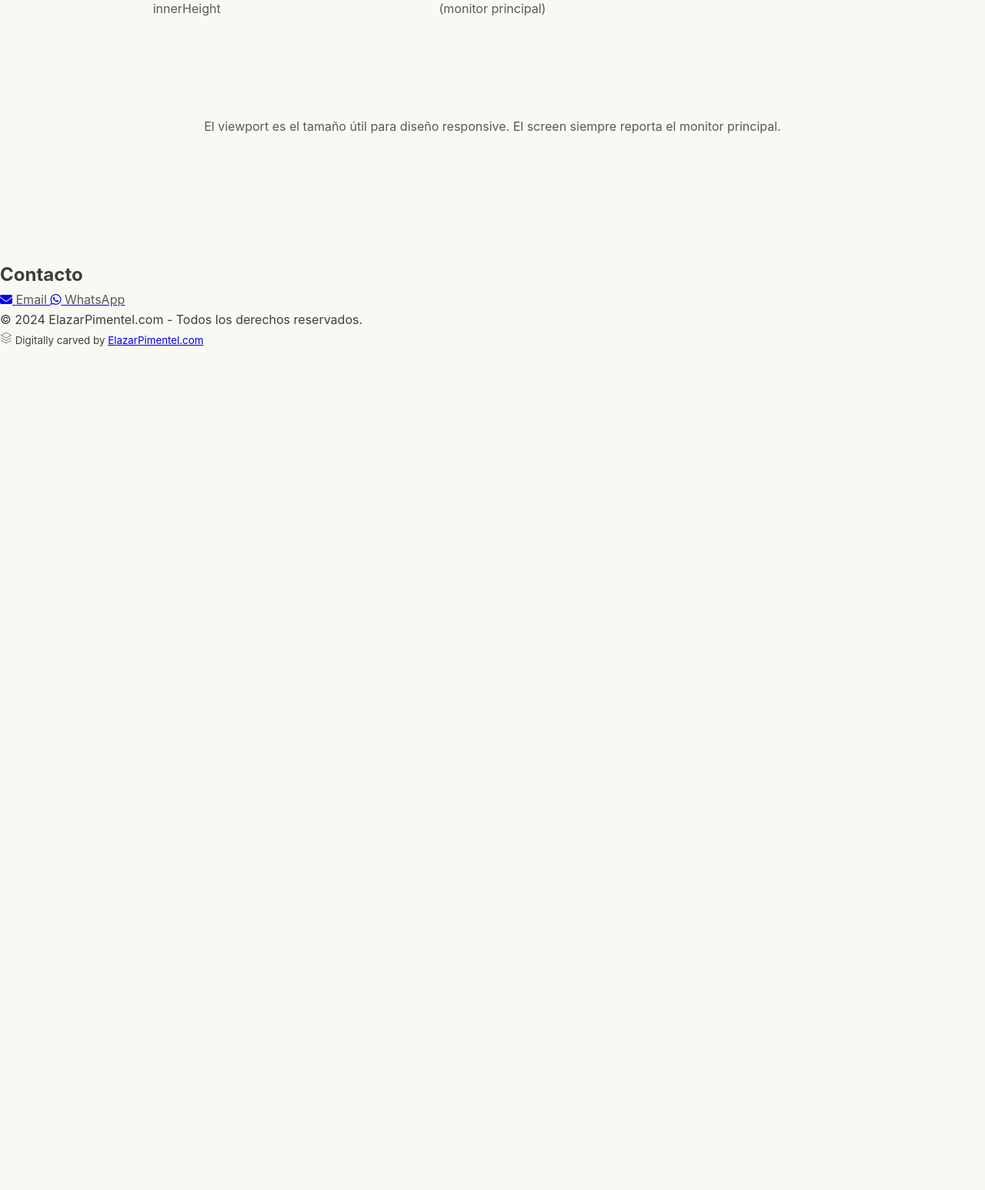
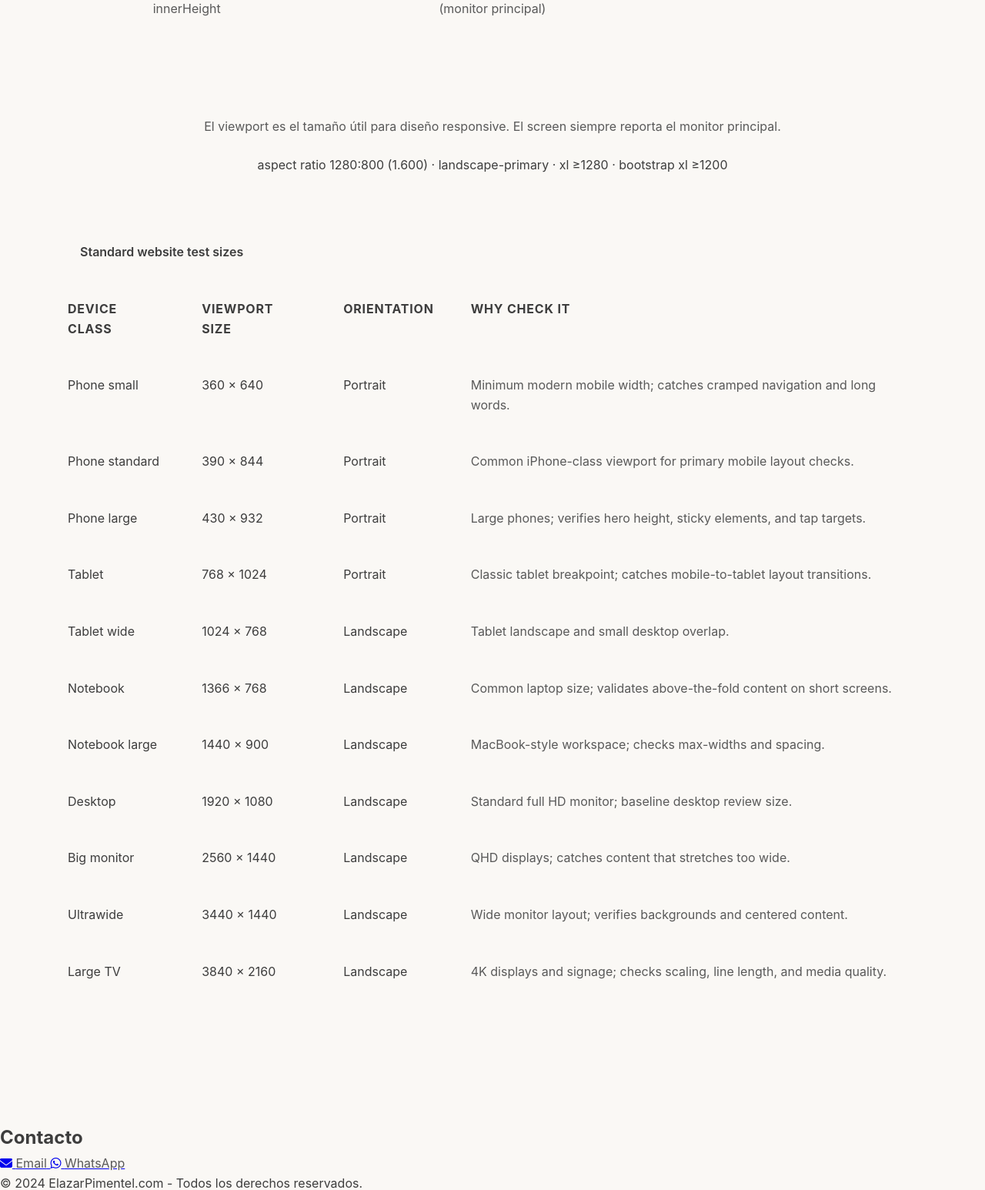
Before and after one commit to ElazarPimentel/pensanta.com, a PHP site: page /public_html/size/index.html in a window 1280 px wide. Shown: the part 547-2093 px from the top of the page at 77% size. Before the commit the page ends 997 px from the top, so only its background shows below. Run offline with PHP 8.4, Linux system fonts and the light colour scheme.

Commit message:
2026-04-25-0051 add screen size reference table

```diff
--- a/en/index.html
+++ b/en/index.html
@@ -469,7 +469,7 @@
   <div class="footer-container">
     <div class="footer-main">
       <div class="footer-brand"><span class="logo-mark">P</span><span class="footer-tagline">Professional web development in Buenos Aires</span></div>
-      <span class="footer-version" aria-label="Website version">v1</span>
+      <span class="version">v1.0.1</span>
       <nav class="footer-links" aria-label="Footer navigation">
         <a href="#services">Services</a>
         <a href="#portfolio">Portfolio</a>
--- a/index.html
+++ b/index.html
@@ -469,7 +469,7 @@
   <div class="footer-container">
     <div class="footer-main">
       <div class="footer-brand"><span class="logo-mark">P</span><span class="footer-tagline">Desarrollo web profesional en Buenos Aires</span></div>
-      <span class="footer-version" aria-label="Website version">v1</span>
+      <span class="version">v1.0.1</span>
       <nav class="footer-links" aria-label="Enlaces del pie de página">
         <a href="#servicios">Servicios</a>
         <a href="#portfolio">Portfolio</a>
--- a/public_html/size/index.html
+++ b/public_html/size/index.html
@@ -81,6 +81,74 @@
             text-align: center;
             margin-top: var(--space-lg);
         }
+
+        .viewport-context {
+            font-family: var(--font-family-mono);
+            font-size: var(--font-size-sm);
+            color: var(--color-text-secondary);
+            text-align: center;
+            margin: var(--space-md) 0 var(--space-xl);
+        }
+
+        .reference-table-wrap {
+            overflow-x: auto;
+            border: 1px solid var(--color-border-secondary);
+            border-radius: var(--radius-lg);
+            background: var(--color-surface-elevated);
+        }
+
+        .reference-table {
+            width: 100%;
+            min-width: 680px;
+            border-collapse: collapse;
+            font-size: var(--font-size-sm);
+        }
+
+        .reference-table caption {
+            padding: var(--space-md) var(--space-lg);
+            color: var(--color-text-primary);
+            font-size: var(--font-size-base);
+            font-weight: 600;
+            text-align: left;
+            caption-side: top;
+        }
+
+        .reference-table th,
+        .reference-table td {
+            padding: var(--space-md);
+            border-top: 1px solid var(--color-border-primary);
+            text-align: left;
+            vertical-align: top;
+        }
+
+        .reference-table th {
+            color: var(--color-text-primary);
+            background: var(--color-surface);
+            font-size: var(--font-size-xs);
+            letter-spacing: 0.05em;
+            text-transform: uppercase;
+        }
+
+        .reference-table td:first-child,
+        .reference-table td:nth-child(2) {
+            color: var(--color-text-primary);
+            font-family: var(--font-family-mono);
+            white-space: nowrap;
+        }
+
+        .reference-table td:last-child {
+            color: var(--color-text-muted);
+        }
+
+        @media (max-width: 767px) {
+            .tool-section {
+                padding: var(--space-lg);
+            }
+
+            .reference-table {
+                min-width: 620px;
+            }
+        }
     </style>
 </head>
 
@@ -141,6 +209,89 @@
                 </div>
 
                 <p class="size-note">El viewport es el tamaño útil para diseño responsive. El screen siempre reporta el monitor principal.</p>
+                <p class="viewport-context" id="viewport-context">aspect ratio -- · -- · -- · --</p>
+
+                <div class="reference-table-wrap">
+                    <table class="reference-table">
+                        <caption>Standard website test sizes</caption>
+                        <thead>
+                            <tr>
+                                <th scope="col">Device class</th>
+                                <th scope="col">Viewport size</th>
+                                <th scope="col">Orientation</th>
+                                <th scope="col">Why check it</th>
+                            </tr>
+                        </thead>
+                        <tbody>
+                            <tr>
+                                <td>Phone small</td>
+                                <td>360 × 640</td>
+                                <td>Portrait</td>
+                                <td>Minimum modern mobile width; catches cramped navigation and long words.</td>
+                            </tr>
+                            <tr>
+                                <td>Phone standard</td>
+                                <td>390 × 844</td>
+                                <td>Portrait</td>
+                                <td>Common iPhone-class viewport for primary mobile layout checks.</td>
+                            </tr>
+                            <tr>
+                                <td>Phone large</td>
+                                <td>430 × 932</td>
+                                <td>Portrait</td>
+                                <td>Large phones; verifies hero height, sticky elements, and tap targets.</td>
+                            </tr>
+                            <tr>
+                                <td>Tablet</td>
+                                <td>768 × 1024</td>
+                                <td>Portrait</td>
+                                <td>Classic tablet breakpoint; catches mobile-to-tablet layout transitions.</td>
+                            </tr>
+                            <tr>
+                                <td>Tablet wide</td>
+                                <td>1024 × 768</td>
+                                <td>Landscape</td>
+                                <td>Tablet landscape and small desktop overlap.</td>
+                            </tr>
+                            <tr>
+                                <td>Notebook</td>
+                                <td>1366 × 768</td>
+                                <td>Landscape</td>
+                                <td>Common laptop size; validates above-the-fold content on short screens.</td>
+                            </tr>
+                            <tr>
+                                <td>Notebook large</td>
+                                <td>1440 × 900</td>
+                                <td>Landscape</td>
+                                <td>MacBook-style workspace; checks max-widths and spacing.</td>
+                            </tr>
+                            <tr>
+                                <td>Desktop</td>
+                                <td>1920 × 1080</td>
+                                <td>Landscape</td>
+                                <td>Standard full HD monitor; baseline desktop review size.</td>
+                            </tr>
+                            <tr>
+                                <td>Big monitor</td>
+                                <td>2560 × 1440</td>
+                                <td>Landscape</td>
+                                <td>QHD displays; catches content that stretches too wide.</td>
+                            </tr>
+                            <tr>
+                                <td>Ultrawide</td>
+                                <td>3440 × 1440</td>
+                                <td>Landscape</td>
+                                <td>Wide monitor layout; verifies backgrounds and centered content.</td>
+                            </tr>
+                            <tr>
+                                <td>Large TV</td>
+                                <td>3840 × 2160</td>
+                                <td>Landscape</td>
+                                <td>4K displays and signage; checks scaling, line length, and media quality.</td>
+                            </tr>
+                        </tbody>
+                    </table>
+                </div>
             </div>
         </section>
 
@@ -176,13 +327,39 @@
         const viewportEl = document.getElementById('viewport-size');
         const screenEl = document.getElementById('screen-size');
         const ratioEl = document.getElementById('pixel-ratio');
+        const contextEl = document.getElementById('viewport-context');
 
         const formatSize = (w, h) => `${Math.round(w)} × ${Math.round(h)}`;
+        const getTailwindBreakpoint = (width) => {
+            if (width >= 1536) return '2xl ≥1536';
+            if (width >= 1280) return 'xl ≥1280';
+            if (width >= 1024) return 'lg ≥1024';
+            if (width >= 768) return 'md ≥768';
+            if (width >= 640) return 'sm ≥640';
+            return '<sm <640';
+        };
+        const getBootstrapBreakpoint = (width) => {
+            if (width >= 1400) return 'bootstrap xxl ≥1400';
+            if (width >= 1200) return 'bootstrap xl ≥1200';
+            if (width >= 992) return 'bootstrap lg ≥992';
+            if (width >= 768) return 'bootstrap md ≥768';
+            if (width >= 576) return 'bootstrap sm ≥576';
+            return 'bootstrap xs <576';
+        };
+        const getOrientation = () => {
+            if (screen.orientation && screen.orientation.type) return screen.orientation.type;
+            return window.innerWidth >= window.innerHeight ? 'landscape-primary' : 'portrait-primary';
+        };
 
         function updateSizes() {
-            viewportEl.textContent = formatSize(window.innerWidth, window.innerHeight);
+            const width = window.innerWidth;
+            const height = window.innerHeight;
+            const aspectRatio = width / height;
+
+            viewportEl.textContent = formatSize(width, height);
             screenEl.textContent = formatSize(window.screen.width, window.screen.height);
             ratioEl.textContent = window.devicePixelRatio.toFixed(2);
+            contextEl.textContent = `aspect ratio ${Math.round(width)}:${Math.round(height)} (${aspectRatio.toFixed(3)}) · ${getOrientation()} · ${getTailwindBreakpoint(width)} · ${getBootstrapBreakpoint(width)}`;
         }
 
         window.addEventListener('resize', updateSizes);
--- a/styles.css
+++ b/styles.css
@@ -1236,6 +1236,13 @@ button:focus-visible {
 .footer-tagline {
   font-size: 0.9rem;
   color: rgba(255, 255, 255, 0.6);
+}
+
+.version {
+  color: rgba(255, 255, 255, 0.6);
+  font-family: var(--font-body);
+  font-size: 0.85rem;
+  white-space: nowrap;
 }
 
 .footer-links {
```
Also changed, not shown: 1 other file.
